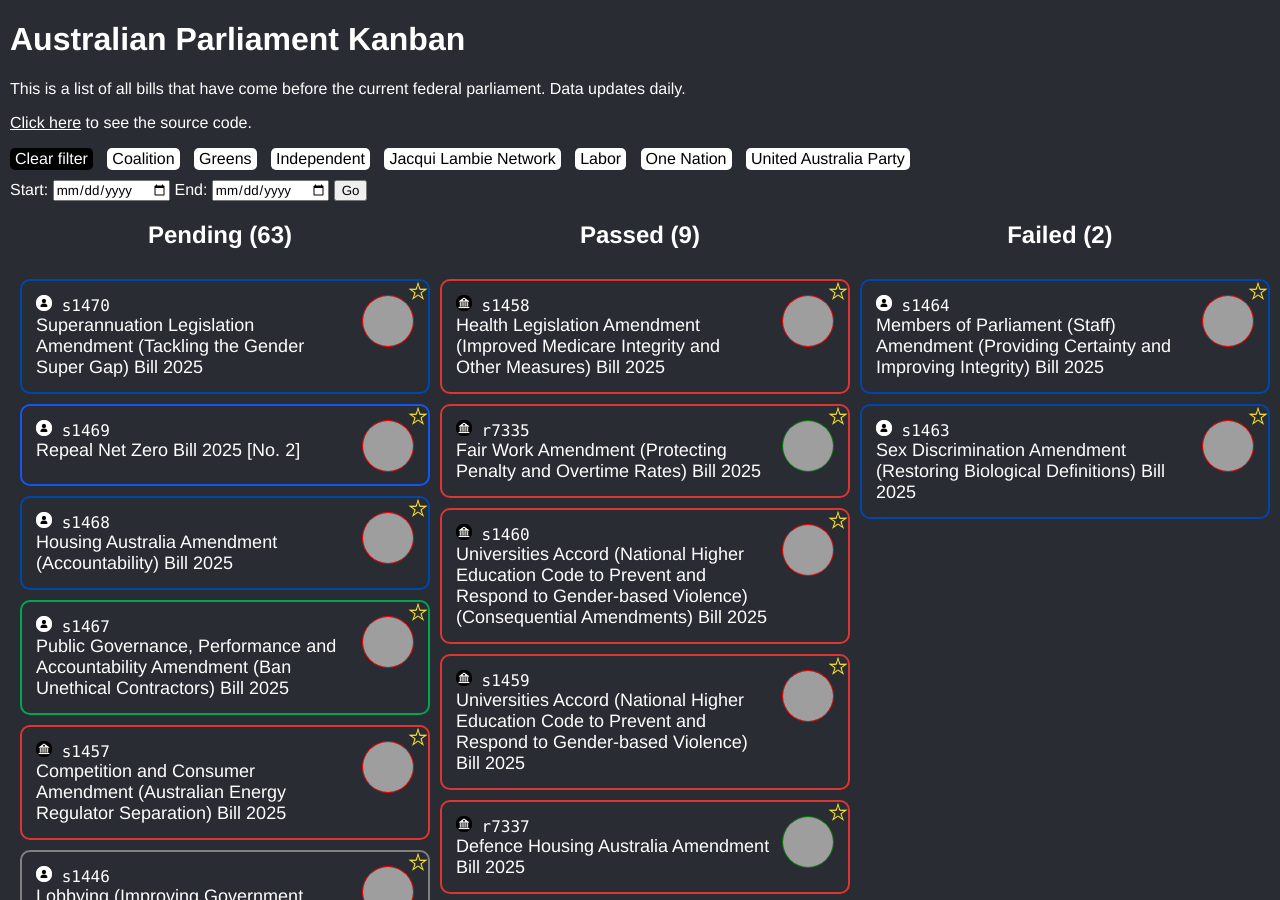
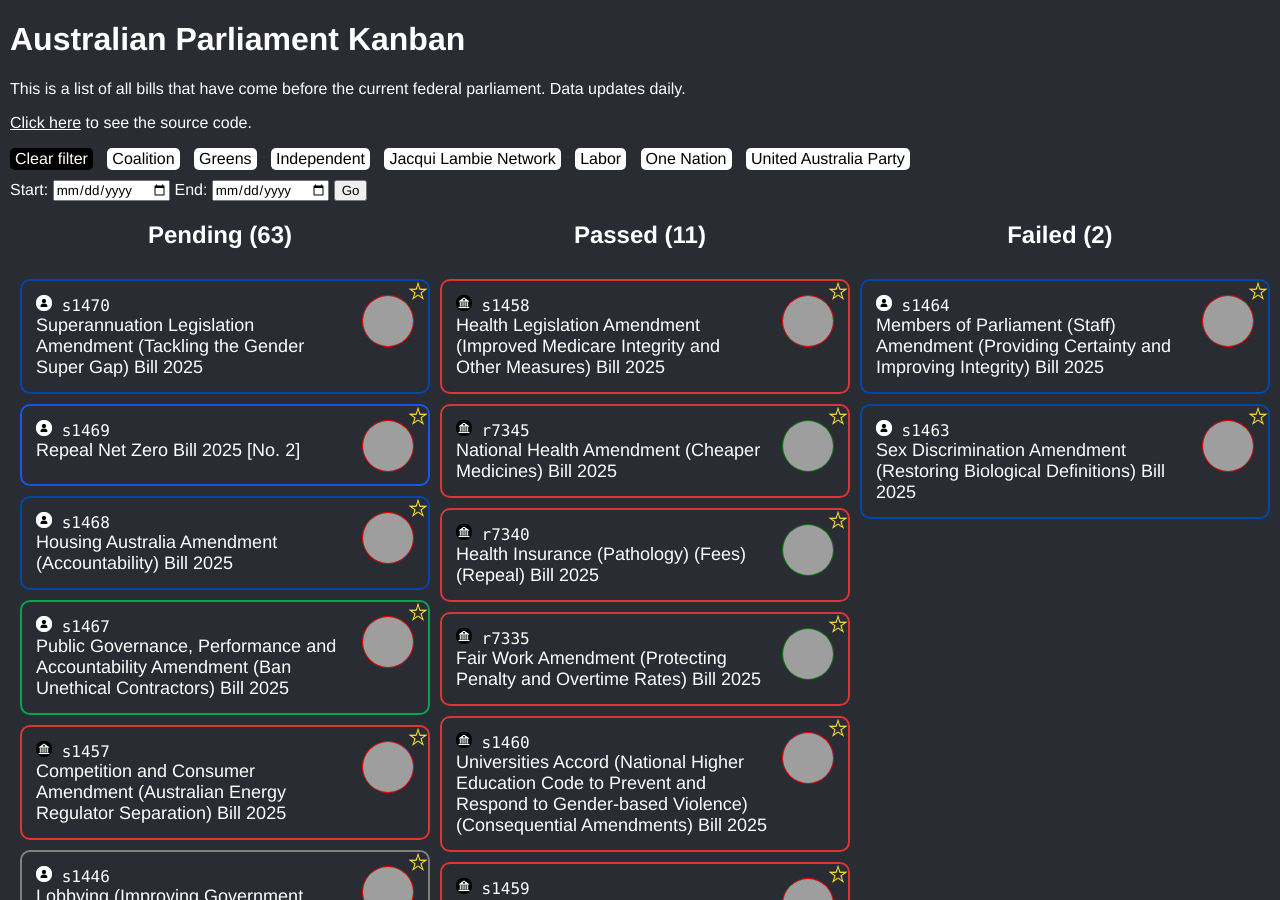
Before and after one commit to Coedice/parliament-kanban, a Jekyll site: the page built from index.html, in a window 1280 px wide and 900 px high. Built offline with Jekyll 4.4.1, drawn with Linux system fonts in a browser that asks for light colours; part of the change alters nothing that is shown; grey boxes are pictures that could not be loaded.

Commit message:
Update bill data

```diff
--- a/_data/bills.yml
+++ b/_data/bills.yml
@@ -1224,6 +1224,24 @@ passed:
     pdf_url: "https://parlinfo.aph.gov.au/parlInfo/download/legislation/bills/r7337_aspassed/toc_pdf/25037b01.pdf;fileType=application%2Fpdf"
     last_updated: 2025-08-28
     second_reading_hansard_url: "https://parlinfo.aph.gov.au/parlInfo/search/display/display.w3p;query=Id%3A%22chamber%2Fhansardr%2F28811%2F0016%22"
+  - bill_id: "r7340"
+    title: "Health Insurance (Pathology) (Fees) (Repeal) Bill 2025"
+    status: "Assent"
+    type: "Government"
+    portfolio: "Health, Disability and Ageing"
+    originating_house: "House of Representatives"
+    summary: "Removes fees imposed on the pathology sector for the approval of certain categories of pathology accreditation applications by repealing the Health Insurance (Pathology (Fees) Act 1991 and Health Insurance (Pathology) (Fees) Amendment (Norfolk Island) Act 2015. Also makes consequential amendments to the Health Insurance Act 1973."
+    sponsor_name: null
+    sponsor_party: null
+    sponsor_id: null
+    sponsor_division: null
+    minister_name: "Rebecca White"
+    minister_party: "Labor"
+    minister_id: "11052"
+    minister_division: "Lyons"
+    pdf_url: "https://parlinfo.aph.gov.au/parlInfo/download/legislation/bills/r7340_aspassed/toc_pdf/25034b01.pdf;fileType=application%2Fpdf"
+    last_updated: 2025-09-04
+    second_reading_hansard_url: "https://parlinfo.aph.gov.au/parlInfo/search/display/display.w3p;query=Id%3A%22chamber%2Fhansardr%2F28811%2F0036%22"
   - bill_id: "r7342"
     title: "Universities Accord (Cutting Student Debt by 20 Per Cent) Bill 2025"
     status: "Act"
@@ -1242,6 +1260,24 @@ passed:
     pdf_url: "https://parlinfo.aph.gov.au/parlInfo/download/legislation/bills/r7342_aspassed/toc_pdf/25041b01.pdf;fileType=application%2Fpdf"
     last_updated: 2025-08-02
     second_reading_hansard_url: "https://parlinfo.aph.gov.au/parlInfo/search/display/display.w3p;query=Id%3A%22chamber%2Fhansardr%2F28810%2F0008%22"
+  - bill_id: "r7345"
+    title: "National Health Amendment (Cheaper Medicines) Bill 2025"
+    status: "Assent"
+    type: "Government"
+    portfolio: "Health, Disability and Ageing"
+    originating_house: "House of Representatives"
+    summary: "Amends the National Health Act 1953 to reduce the Pharmaceutical Benefits Scheme general patient charge from $31.60 to $25.00 from 1 January 2026."
+    sponsor_name: null
+    sponsor_party: null
+    sponsor_id: null
+    sponsor_division: null
+    minister_name: "Mark Butler"
+    minister_party: "Labor"
+    minister_id: "10086"
+    minister_division: "Hindmarsh"
+    pdf_url: "https://parlinfo.aph.gov.au/parlInfo/download/legislation/bills/r7345_aspassed/toc_pdf/25044b01.pdf;fileType=application%2Fpdf"
+    last_updated: 2025-09-04
+    second_reading_hansard_url: "https://parlinfo.aph.gov.au/parlInfo/search/display/display.w3p;query=Id%3A%22chamber%2Fhansardr%2F28814%2F0009%22"
   - bill_id: "s1458"
     title: "Health Legislation Amendment (Improved Medicare Integrity and Other Measures) Bill 2025"
     status: "Assent"
```
